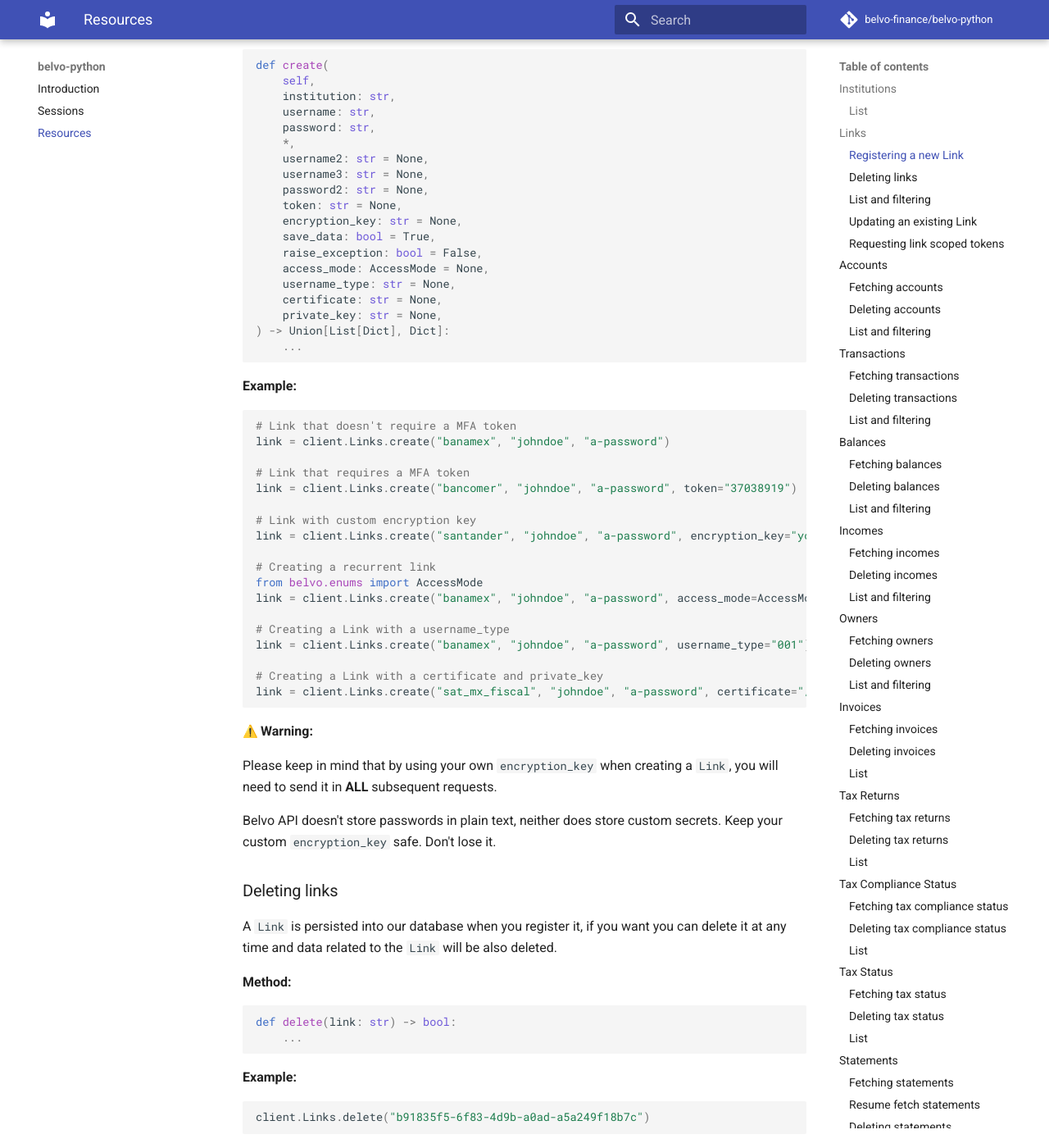
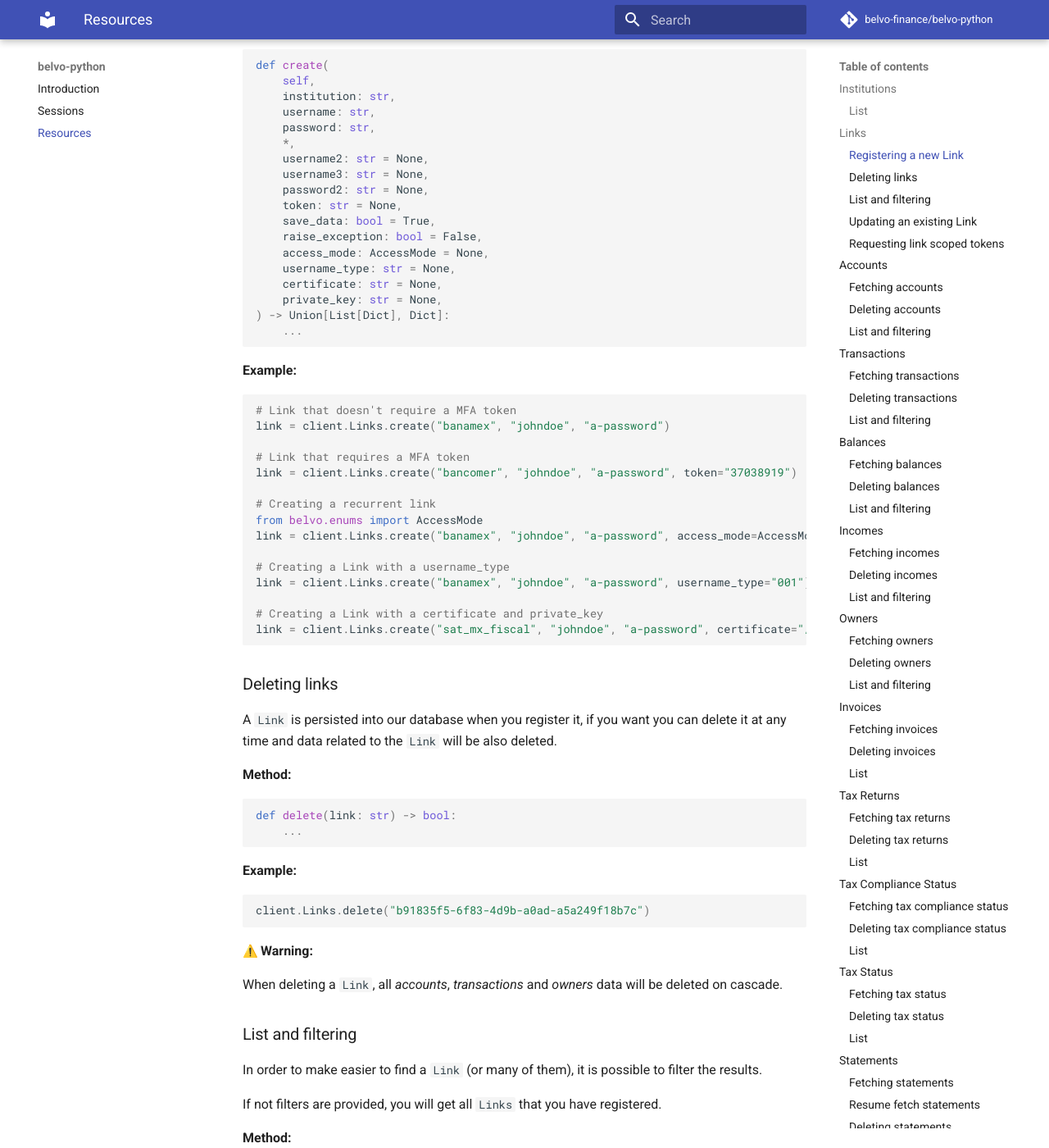
Before and after one commit to tian2992/belvo-python, an MkDocs documentation site: the page built from docs/resources.md, in a window 1280 px wide and 1400 px high, scrolled down 1104 px. Shown: the whole window at 82% size. Built offline with MkDocs 1.6.1 and Material for MkDocs 9.7.7, drawn with Linux system fonts in a browser that asks for light colours; emoji names are drawn with the system emoji font; comment, search, counter and statistics services are not loaded; some of the changed text lies outside the part shown.

Commit message:
[Removed][BEL-3345] encryption_key feature (#120)

````diff
--- a/docs/resources.md
+++ b/docs/resources.md
@@ -50,7 +50,6 @@
     username3: str = None,
     password2: str = None,
     token: str = None,
-    encryption_key: str = None,
     save_data: bool = True,
     raise_exception: bool = False,
     access_mode: AccessMode = None,
@@ -69,9 +68,6 @@
 # Link that requires a MFA token
 link = client.Links.create("bancomer", "johndoe", "a-password", token="37038919")
 
-# Link with custom encryption key
-link = client.Links.create("santander", "johndoe", "a-password", encryption_key="your-secret")
-
 # Creating a recurrent link
 from belvo.enums import AccessMode
 link = client.Links.create("banamex", "johndoe", "a-password", access_mode=AccessMode.RECURRENT)
@@ -82,14 +78,6 @@
 # Creating a Link with a certificate and private_key
 link = client.Links.create("sat_mx_fiscal", "johndoe", "a-password", certificate="/path/to/cert", private_key="/path/to/key")
 ```
-
-**:warning: Warning:**
-
-Please keep in mind that by using your own `encryption_key` when creating a `Link`, you
-will need to send it in **ALL** subsequent requests.
-
-Belvo API doesn't store passwords in plain text, neither does store custom secrets.
-Keep your custom `encryption_key` safe. Don't lose it.
 
 ### Deleting links
 A `Link` is persisted into our database when you register it, if you want you can
@@ -156,7 +144,6 @@
     password: str = None,
     password2: str = None,
     token: str = None,
-    encryption_key: str = None,
     save_data: bool = True,
     raise_exception: bool = False,
     username_type: str = None,
@@ -201,7 +188,7 @@
 
 ```python
 def create(
-    self, link: str, *, token: str = None, encryption_key: str = None, **kwargs: str
+    self, link: str, *, token: str = None, **kwargs: str
 ) -> Union[List[Dict], Dict]:
     ...
 ```
@@ -210,12 +197,6 @@
 ```python
 # Fetch accounts for a Link
 accounts = client.Accounts.create("b91835f5-6f83-4d9b-a0ad-a5a249f18b7c")
-
-# Fetch accounts for a Link that was created with a custom encryption key
-accounts = client.Accounts.create(
-    "b91835f5-6f83-4d9b-a0ad-a5a249f18b7c",
-    encryption_key="your-encryption-key"
-)
 
 # Fetch accounts for a Link with and timeout after 15 seconds
 accounts = client.Accounts.create(
@@ -300,7 +281,6 @@
     date_to: str = None,
     account: str = None,
     token: str = None,
-    encryption_key: str = None,
     **kwargs: str
 ) -> Union[List[Dict], Dict]:
     ...
@@ -313,14 +293,6 @@
     "b91835f5-6f83-4d9b-a0ad-a5a249f18b7c",
     "2019-07-01",
     date_to="2019-07-31"
-)
-
-# Fetch transactions for a Link that was created with a custom encryption key
-transactions = client.Transactions.create(
-    "b91835f5-6f83-4d9b-a0ad-a5a249f18b7c",
-    "2019-07-01",
-    date_to="2019-07-31",
-    encryption_key="your-encryption-key"
 )
 
 # Fetch transactions for a Link with timeout after 15 seconds
@@ -404,7 +376,6 @@
     date_to: str = None,
     account: str = None,
     token: str = None,
-    encryption_key: str = None,
     **kwargs: str
 ) -> Union[List[Dict], Dict]:
     ...
@@ -417,14 +388,6 @@
     "b91835f5-6f83-4d9b-a0ad-a5a249f18b7c",
     "2019-07-01",
     date_to="2019-07-31"
-)
-
-# Fetch balances for a Link that was created with a custom encryption key
-balances = client.Balances.create(
-    "b91835f5-6f83-4d9b-a0ad-a5a249f18b7c",
-    "2019-07-01",
-    date_to="2019-07-31",
-    encryption_key="your-encryption-key"
 )
 
 # Fetch balances for a Link with timeout after 15 seconds
@@ -497,7 +460,6 @@
     link: str,
     *,
     token: str = None,
-    encryption_key: str = None,
     save_data: bool = True,
     raise_exception: bool = False,
     **kwargs: Dict,
@@ -508,12 +470,6 @@
 ```python
 # Fetch incomes for a Link
 incomes = client.Incomes.create("b91835f5-6f83-4d9b-a0ad-a5a249f18b7c")
-
-# Fetch incomes for a Link that was created with a custom encryption key
-incomes = client.Incomes.create(
-    "b91835f5-6f83-4d9b-a0ad-a5a249f18b7c",
-    encryption_key="your-encryption-key"
-)
 
 # Fetch incomes for a Link with and timeout after 15 seconds
 incomes = client.Incomes.create(
@@ -579,7 +535,7 @@
 
 ```python
 def create(
-    self, link: str, *, token: str = None, encryption_key: str = None, **kwargs: str
+    self, link: str, *, token: str = None, **kwargs: str
 ) -> Union[List[Dict], Dict]:
     ...
 ```
@@ -588,12 +544,6 @@
 ```python
 # Fetch owners for a Link
 owners = client.Owners.create("b91835f5-6f83-4d9b-a0ad-a5a249f18b7c")
-
-# Fetch owners for a Link that was created with a custom encryption key
-owners = client.Owners.create(
-    "b91835f5-6f83-4d9b-a0ad-a5a249f18b7c",
-    encryption_key="your-encryption-key"
-)
 
 # Fetch owners for a Link with and timeout after 15 seconds
 owners = client.Owners.create(
@@ -669,7 +619,6 @@
     type_: str,
     *,
     attach_xml: bool = False,
-    encryption_key: str = None,
     save_data: bool = True,
     raise_exception: bool = False,
     **kwargs: Dict,
@@ -685,15 +634,6 @@
     "2019-07-01",
     "2019-07-31",
     "INFLOW"
-)
-
-# Fetch invoices for a Link that was created with a custom encryption key
-invoices = client.Invoices.create(
-    "b91835f5-6f83-4d9b-a0ad-a5a249f18b7c",
-    "2019-07-01",
-    "2019-07-31",
-    "INFLOW",
-    encryption_key="your-encryption-key"
 )
 ```
 
@@ -749,7 +689,6 @@
     year_to: str,
     *,
     attach_pdf: bool = False,
-    encryption_key: str = None,
     save_data: bool = True,
     type_: Optional[TaxReturnType] = None
 
@@ -775,14 +714,6 @@
     "2019-01-23",
     type_=TaxReturnType.MONTHLY,
 
-)
-
-# Fetch tax returns for a Link that was created with a custom encryption key
-tax_returns = client.TaxReturns.create(
-    "b91835f5-6f83-4d9b-a0ad-a5a249f18b7c",
-    "2019",
-    "2019",
-    encryption_key="your-encryption-key"
 )
 ```
 
@@ -836,7 +767,6 @@
     link: str,
     *,
     attach_pdf: bool = False,
-    encryption_key: str = None,
     save_data: bool = True,
     raise_exception: bool = False,
     **kwargs: Dict,
@@ -851,10 +781,9 @@
     "b91835f5-6f83-4d9b-a0ad-a5a249f18b7c"
 )
 
-# Fetch tax compliance status for a Link that was created with a custom encryption key and retrieve its pdf
+# Fetch tax compliance status for a Link and retrieve its pdf
 tax_compliance_status = client.TaxComplianceStatus.create(
     "b91835f5-6f83-4d9b-a0ad-a5a249f18b7c",
-    encryption_key="your-encryption-key",
     attach_pdf=True
 )
 ```
@@ -910,7 +839,6 @@
     link: str,
     *,
     attach_pdf: bool = False,
-    encryption_key: str = None,
     save_data: bool = True,
     raise_exception: bool = False,
     **kwargs: Dict,
@@ -925,10 +853,9 @@
     "b91835f5-6f83-4d9b-a0ad-a5a249f18b7c"
 )
 
-# Fetch tax status for a Link that was created with a custom encryption key and retrieve it's pdf
+# Fetch tax status for a Link and retrieve it's pdf
 tax_status = client.TaxReturns.create(
     "b91835f5-6f83-4d9b-a0ad-a5a249f18b7c",
-    encryption_key="your-encryption-key",
     attach_pdf=True
 )
 ```
@@ -986,7 +913,6 @@
     month: str,
     *,
     attach_pdf: bool = False,
-    encryption_key: str = None,
     save_data: bool = True,
     raise_exception: bool = False,
     **kwargs: Dict,
@@ -1001,15 +927,6 @@
     "161a5e4d-67f5-4760-ae4f-c1fe85cb20ca",
     "2019",
     "12"
-)
-
-# Fetch statements for a Link that was created with a custom encryption key
-statements = client.Statements.create(
-    "b91835f5-6f83-4d9b-a0ad-a5a249f18b7c",
-    "161a5e4d-67f5-4760-ae4f-c1fe85cb20ca",
-    "2019",
-    "12",
-    encryption_key="your-encryption-key"
 )
 ```
 
````
Also changed, not shown: 16 other files.
